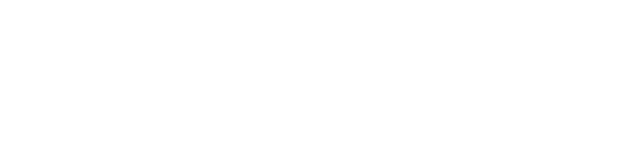
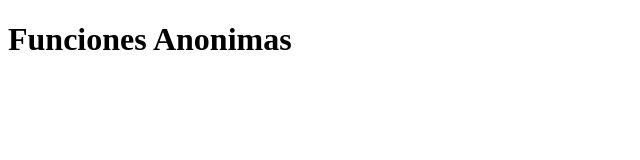
Before and after one commit to danisebastian9/JsEssentCourse, a plain HTML site: page 07 - Funciones o métodos/6 - Funciones anónimas/index.html in a window 1280 px wide. Shown: the whole page, without its empty margins (0-640 px from the left). Drawn offline with Linux system fonts and the light colour scheme.

Commit message:
Update index.html

```diff
--- a/07 - Funciones o métodos/6 - Funciones anónimas/index.html
+++ b/07 - Funciones o métodos/6 - Funciones anónimas/index.html
@@ -7,6 +7,6 @@
         <script src="js/app.js"></script>
     </head>
     <body>
-
+        <h1>Funciones Anonimas</h1>
     </body>
 </html>
```
